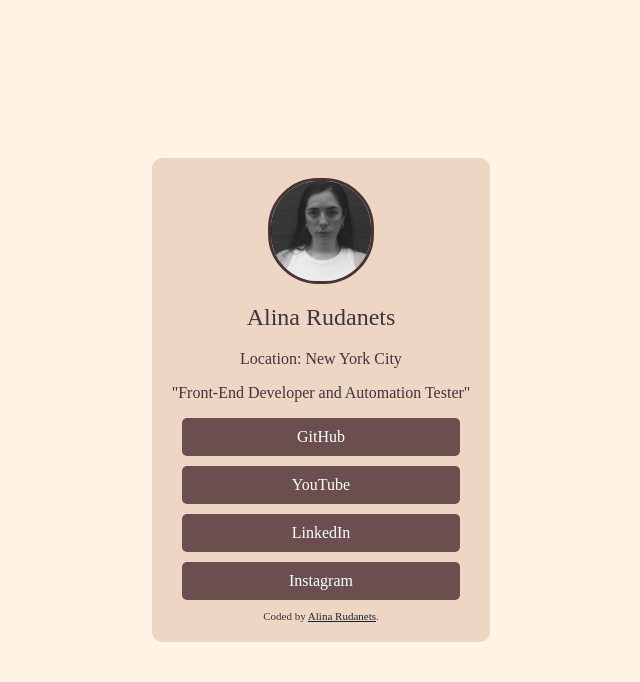
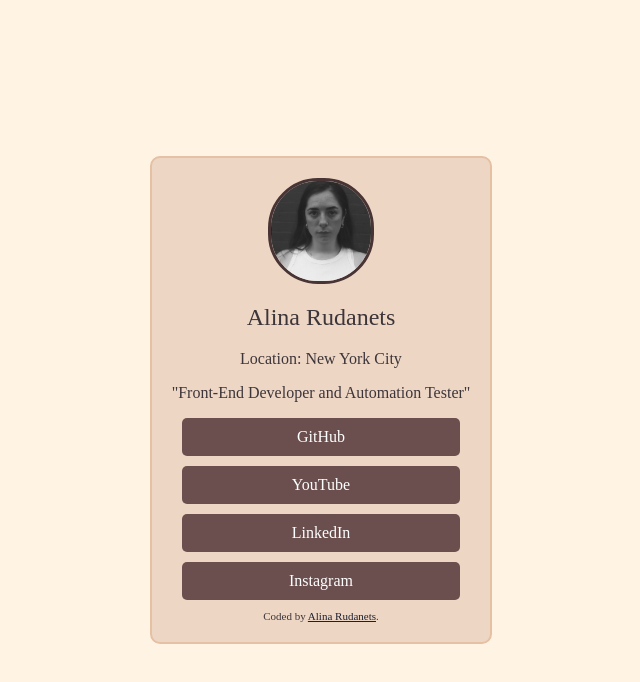
Before and after one commit to AllinaArr/social-links-profile-main, a plain HTML site: page index.html in a window 1280 px wide. Shown: the whole page, without its empty margins (319-959 px from the left). Drawn offline with Linux system fonts and the light colour scheme.

Commit message:
added a border

```diff
--- a/index.css
+++ b/index.css
@@ -73,6 +73,7 @@ body {
   margin: 100px;
   padding: 20px;
   border-radius: 10px;
+  border: 2px solid #e6c0a3;
   color: #3c353a;
   display: grid;
   flex-direction: column;
```
